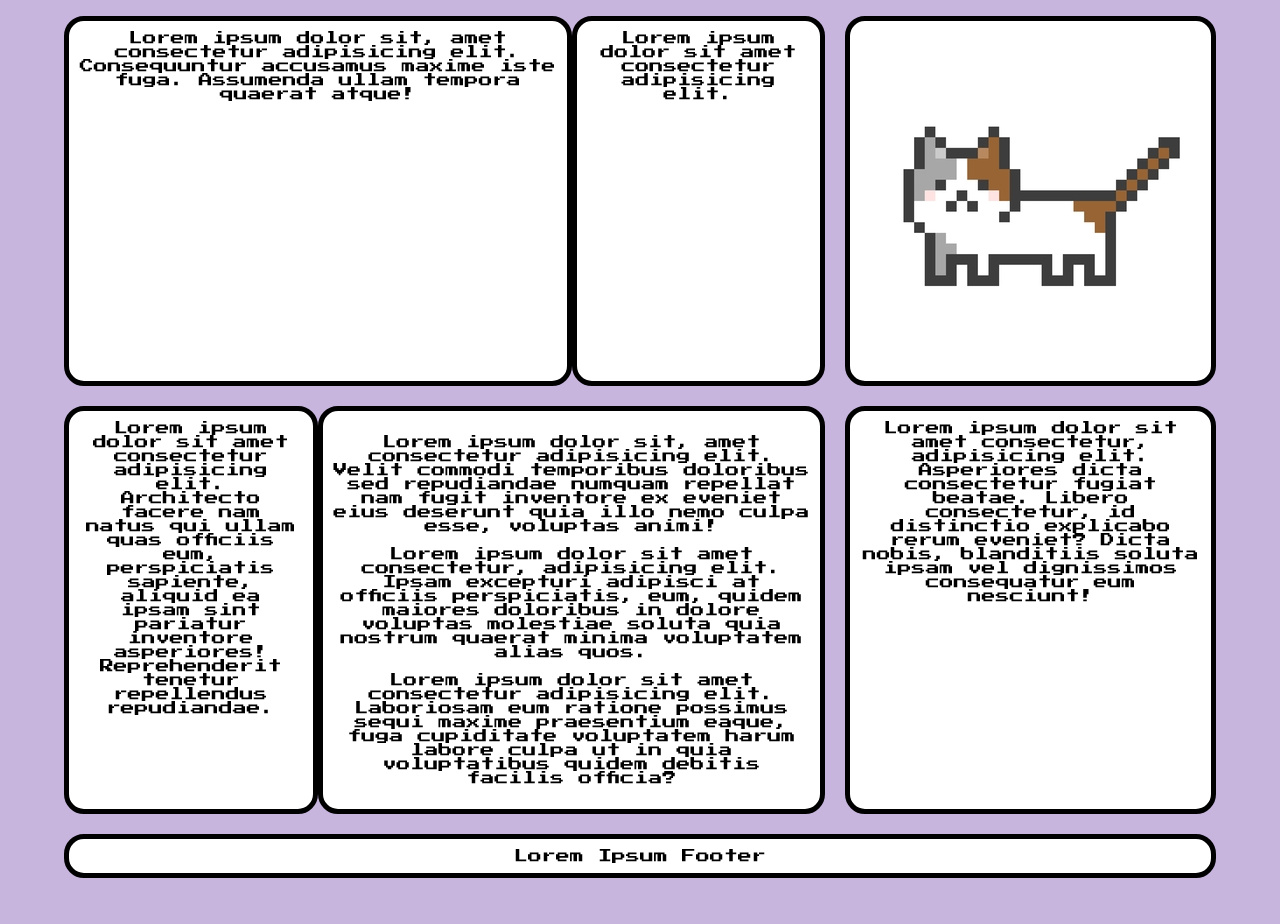
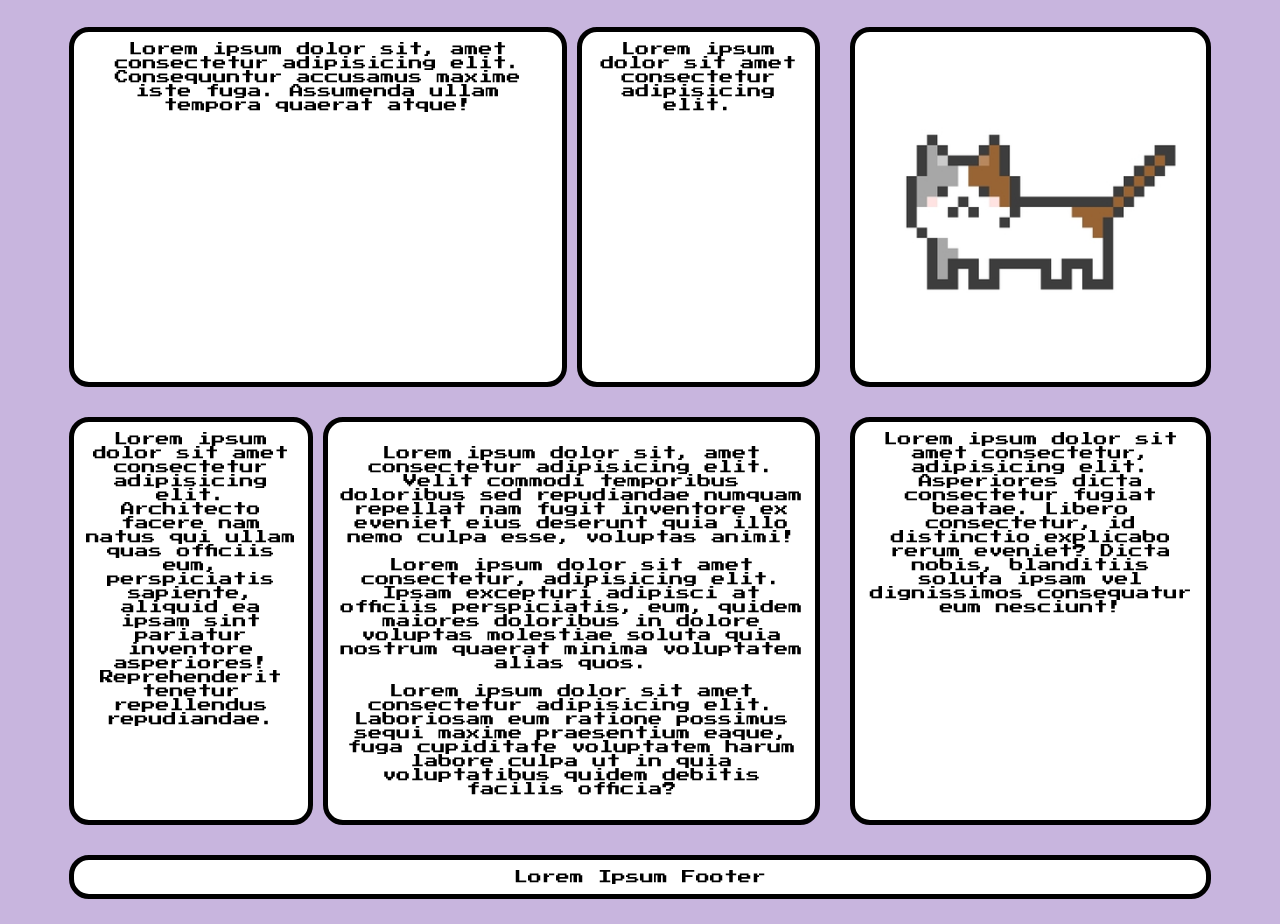
Before and after one commit to annanana77/Homework_2, a plain HTML site: page index.html in a window 1280 px wide. Shown: the part 162-1086 px from the top of the page. Before the commit the page ends 1060 px from the top, so only its background shows below. Drawn offline with Linux system fonts and the light colour scheme.

Commit message:
final tweaks

```diff
--- a/index.html
+++ b/index.html
@@ -1,5 +1,5 @@
 <!DOCTYPE html>
-<html lang="en">
+<html lang="zxx">
 <head>
     <meta charset="UTF-8">
     <meta name="viewport" content="width=device-width, initial-scale=1.0">
@@ -12,7 +12,7 @@
 
 <div class="grid">
     <header class ="header">
-        <div class="brand"><img src="images/3cats.jpeg" Alt="brand"></div>
+        <div class="brand"><img src="images/3cats.jpeg" alt="brand"></div>
         <div class="nav">Lorem Ipsum Navigation</div>
         <div class="tools">Lorem Ipsum Tools</div>
     </header>
@@ -22,11 +22,11 @@
         <div class="hero-action">Lorem ipsum dolor sit amet consectetur adipisicing elit.</div>
     </div>
 
-    <div class="ad-deskt ad-box"><img src="images/catt.jpeg" Alt="ad-deskt"></div>
+    <div class="ad-deskt ad-box"><img src="images/catt.jpeg" alt="ad-deskt"></div>
 
     <main class="body">
         <div class="article-feat">Lorem ipsum dolor sit amet consectetur adipisicing elit. Architecto facere nam natus qui ullam quas officiis eum, perspiciatis sapiente, aliquid ea ipsam sint pariatur inventore asperiores! Reprehenderit tenetur repellendus repudiandae.</div>
-        <div class="ad-mob ad-box"><img src="images/catt.jpeg" Alt="ad-mob"></div>
+        <div class="ad-mob ad-box"><img src="images/catt.jpeg" alt="ad-mob"></div>
         <div class="article-list">
             <p>Lorem ipsum dolor sit, amet consectetur adipisicing elit. Velit commodi temporibus doloribus sed repudiandae numquam repellat nam fugit inventore ex eveniet eius deserunt quia illo nemo culpa esse, voluptas animi!</p>
             <p>Lorem ipsum dolor sit amet consectetur, adipisicing elit. Ipsam excepturi adipisci at officiis perspiciatis, eum, quidem maiores doloribus in dolore voluptas molestiae soluta quia nostrum quaerat minima voluptatem alias quos.</p>
--- a/style/cssgridstyle.css
+++ b/style/cssgridstyle.css
@@ -9,7 +9,6 @@ body {
     background-color: #c8b5de;
     margin: 0;
     padding: 0;
-    text-align: center;
 }
 
 img {
@@ -24,11 +23,10 @@ img {
     justify-content: center;
     align-items: center;
     overflow: hidden;
+    transition: box-shadow 0.35s ease;
 }
-
-.ad-box:hover img {
-    transform: scale(1.1);
-    transition: transform 0.3s ease;
+.ad-box:hover {
+    box-shadow: 0 8px 16px rgba(0,0,0,0.3);
 }
 .ad-box img {
     transition: transform 0.35s ease;
@@ -36,12 +34,15 @@ img {
 .ad-box:hover img {
     transform: scale(1.12);
 }
-/*style for boxes*/
+
+/*generic style for boxes*/
  .header > div, .hero > div, .ad-deskt, .body > div, .sidebar-feat, .footer {
     background: #fff;
     border: 5px solid #000;
     border-radius: 20px;
     padding: 10px;
+    margin: 5px;
+    text-align: center;
 }
 
 /*basic grid container style - this would be for mobile -> stacking 1 column*/
@@ -55,7 +56,6 @@ img {
         "header"
         "hero"
         "body"
-        "ad"
         "footer";
 }
 .header {
@@ -102,14 +102,13 @@ img {
 /* hiding the desktop ad on mobile */
 .ad-deskt {
     display: none;
-    grid-area: ad-deskt;
 }
 
 /*media queries for larger screens*/
 /*tablet*/
 @media (min-width: 576px) {
 .grid {
-    grid-template-columns: repeat(6, 1fr);
+    grid-template-columns: repeat(6, 1fr); /*6 is suggested for tablets, more simple than 12 desktop*/
     grid-template-areas:
         "header header header header header header"
         "hero hero hero hero hero hero"
@@ -130,6 +129,7 @@ img {
     "hero-action";
 }
 .hero .hero-feat { display: block; } /*now we see it*/
+
 .body {
     grid-template-columns: repeat(6, 1fr);
     grid-template-areas:
@@ -137,8 +137,7 @@ img {
     "article-list article-list article-list article-list article-list article-list";
 }
 .sidebar-feat {
-    display: block;
-    display:grid;
+    display:grid; /*this overrides the previous display none*/
 }
 }
 /*desktop*/
@@ -152,7 +151,6 @@ img {
         "footer footer footer footer footer footer footer footer footer footer footer footer";
 }
 .hero {
-    display:grid;
     grid-template-columns: 8fr 4fr;
     grid-template-areas:
     "hero-feat hero-action";
```
